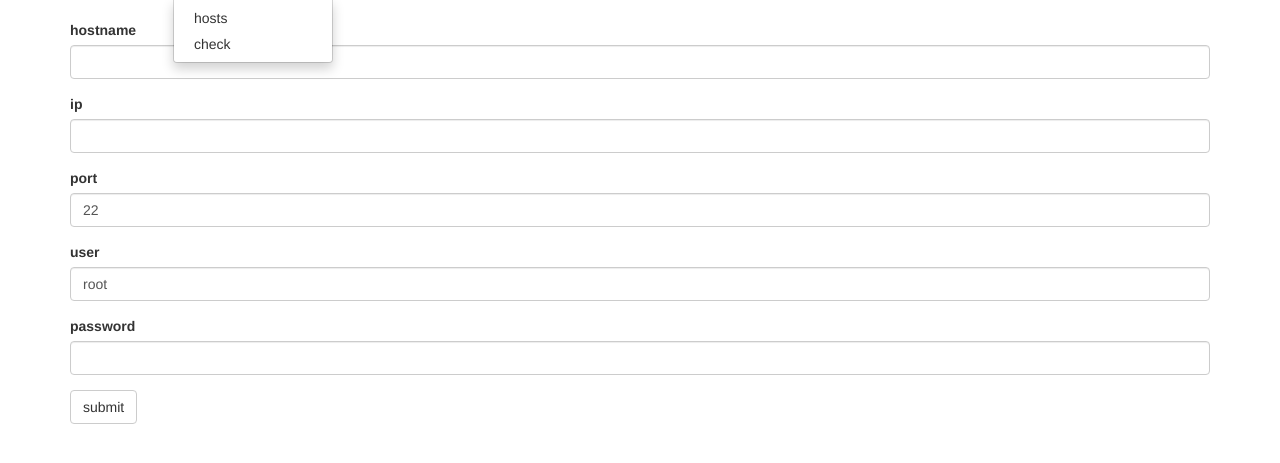
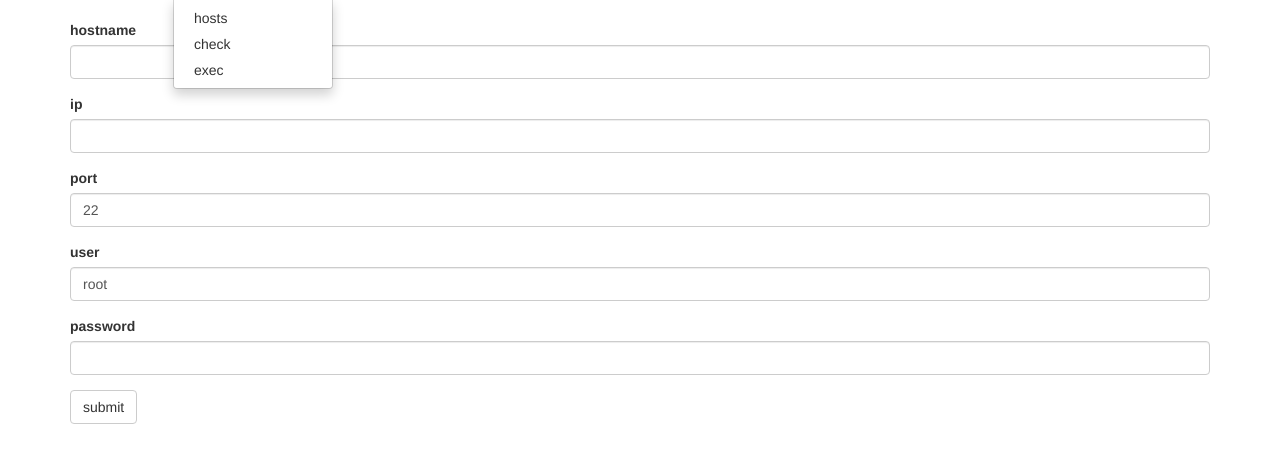
Before and after one commit to ayanamimcy/xele-ops, a Flask app: page /md/hosts/add in a window 1280 px wide, after a click on "Trade". Shown: the part 52-515 px from the top of the page. Run offline with Flask 2, Linux system fonts and the light colour scheme; some libraries are stand-ins or nearby versions.

Commit message:
add run command

```diff
--- a/app/__init__.py
+++ b/app/__init__.py
@@ -15,14 +15,14 @@ def create_app(config_name):
     bootstrap.init_app(app)
     db.init_app(app)
 
-    #flask admin 函数注册
+    # flask admin 函数注册
     flask_admin.init_app(app)
-    flask_admin.add_view(CustomView(name='Custom'))
+    # flask_admin.add_view(CustomView(name='Custom'))
     model_list = [TradeTable, MDTable, TestTable, XeleConfig]
     for model in model_list:
         flask_admin.add_view(CustomModelView(model, db.session))
 
-    #注册蓝本到工厂函数
+    # 注册蓝本到工厂函数
     from .main import main as main_blueprint
     app.register_blueprint(main_blueprint)
 
--- a/app/main/forms.py
+++ b/app/main/forms.py
@@ -10,3 +10,8 @@ class TradeMD(FlaskForm):
     user = StringField('user', default='root', validators=[Required()])
     password = PasswordField('password', validators=[Required()])
     submit = SubmitField('submit')
+
+
+class Command(FlaskForm):
+    command = StringField('command', validators=[Required()])
+    submit = SubmitField('run')
--- a/app/main/views.py
+++ b/app/main/views.py
@@ -1,7 +1,7 @@
 from flask import render_template, redirect, url_for
 
 from . import main
-from .forms import TradeMD
+from .forms import TradeMD, Command
 from .. import db
 from ..models import TestTable, TradeTable, MDTable, XeleConfig
 from ..utils import Xele
@@ -17,7 +17,6 @@ def trade_hosts(name):
     tablelist = {'trade': TradeTable, 'md': MDTable}
     datas = []
     table = tablelist[name]()
-    print(table)
     column = table.getcolumn()
     try:
         show = table.query.all()
@@ -32,7 +31,6 @@ def trade_hosts(name):
 def hosts_add(name):
     tablelist = {'trade': TradeTable, 'md': MDTable}
     table = tablelist[name]()
-    print(table)
     form = TradeMD()
     if form.validate_on_submit():
         table.insert(form.data)
@@ -43,5 +41,21 @@ def hosts_add(name):
 @main.route('/<name>/check', methods=['GET', 'POST'])
 def check(name):
     table_check = Xele()
-    res = table_check.check_all(name)
+    if name == 'trade':
+        command = '/home/xele/xele_trade/bin/debug.py --checktd'
+    elif name == 'md':
+        command = "/home/xele/xele_md/bin/debug.py --checkmd | grep -v 'ERROR: find 1 pci devices'"
+    res = table_check.run_exec(name, command)
     return render_template('check.html', result=res)
+
+
+@main.route('/<name>/exec', methods=['GET', 'POST'])
+def run_exec(name):
+    table_check = Xele()
+    res = ''
+    form = Command()
+    if form.validate_on_submit():
+        command = form.command.data
+        res = table_check.run_exec(name, command)
+        # return redirect(url_for('.run_exec', name=name))
+    return render_template('exec.html', form=form, result=res)
--- a/app/templates/base.html
+++ b/app/templates/base.html
@@ -22,6 +22,7 @@
                     <ul class="dropdown-menu">
                         <li><a href="/trade/hosts">hosts</a></li>
                         <li><a href="/trade/check">check</a></li>
+                        <li><a href="/trade/exec">exec</a></li>
                     </ul>
                 </li>
                 <li class="dropdown">
@@ -29,6 +30,7 @@
                     <ul class="dropdown-menu">
                         <li><a href="/md/hosts">hosts</a></li>
                         <li><a href="/md/check">check</a></li>
+                        <li><a href="/md/exec">exec</a></li>
                     </ul>
                 </li>
                 <li><a href="/test">Test</a></li>
--- a/app/utils.py
+++ b/app/utils.py
@@ -53,7 +53,7 @@ class Xele(object):
         except Exception as e:
             return e
 
-    def check_all(self, table):
+    def run_exec(self, table, command):
         s = time.clock()
         head = '================={}================='
         heads = []
@@ -61,10 +61,8 @@ class Xele(object):
         results = []
         if table == 'trade':
             init_table = TradeTable()
-            command = '/home/xele/xele_trade/bin/debug.py --checktd'
         elif table == 'md':
             init_table = MDTable()
-            command = "/home/xele/xele_md/bin/debug.py --checkmd | grep -v 'ERROR: find 1 pci devices'"
         hosts = init_table.query.all()
         for host in hosts:
             tmp = host.getdict()
```
Also changed, not shown: app/templates/exec.html (added, +11 -0 lines).
